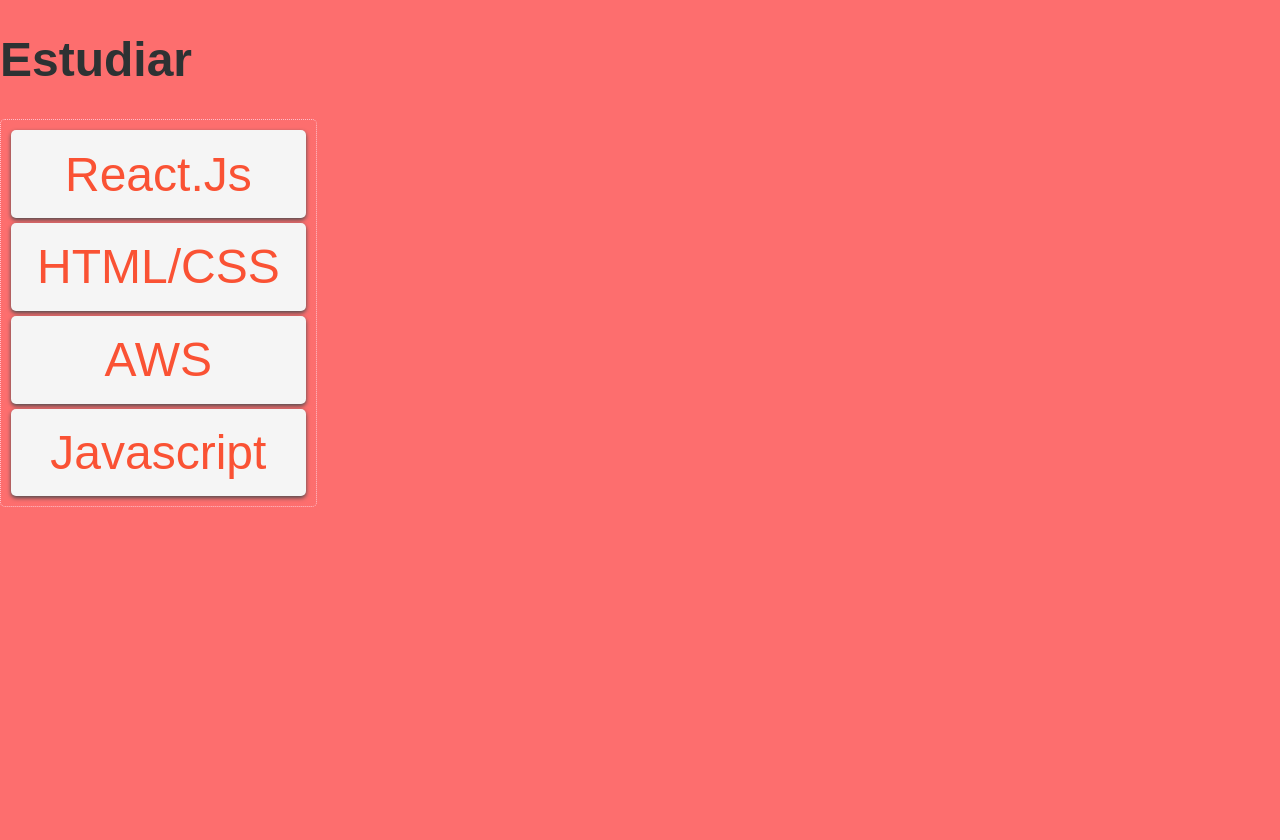
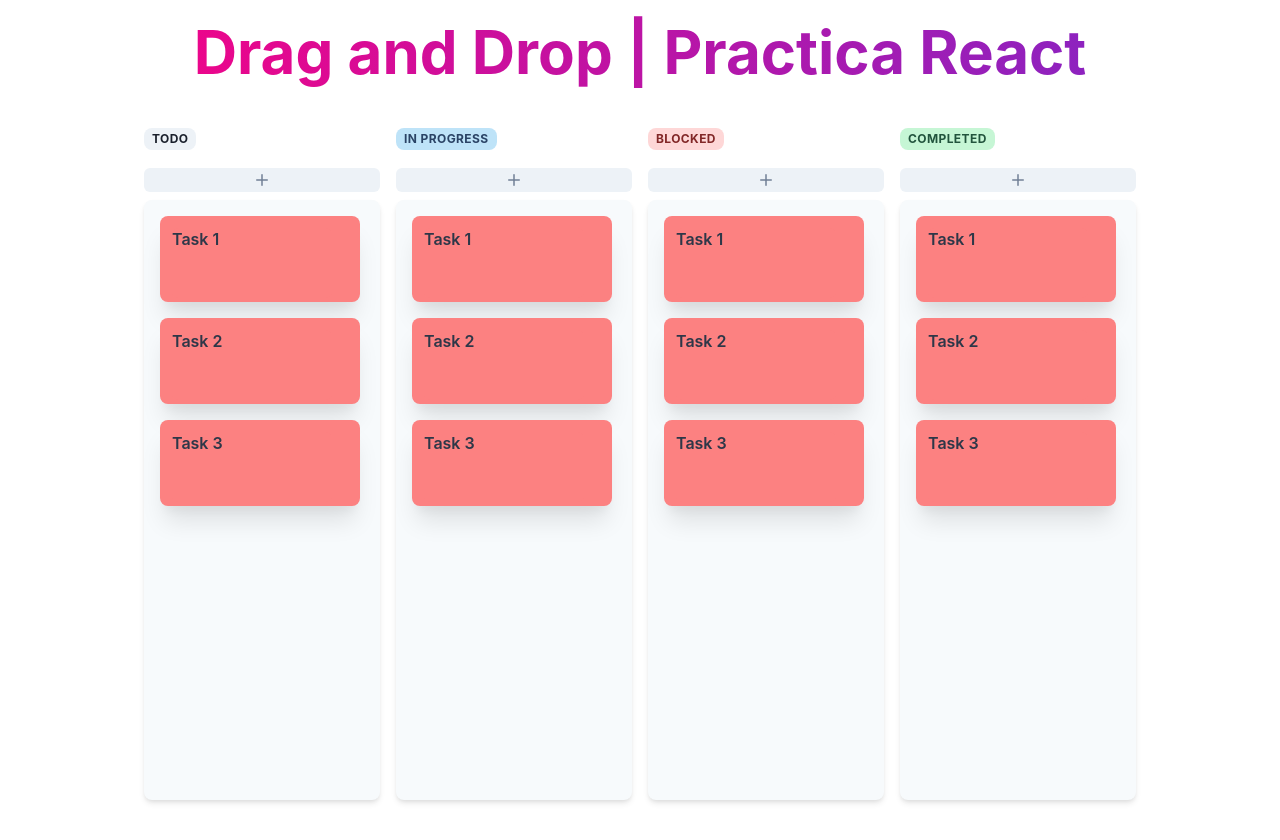
Before and after one commit to AngelGuz/DragDrop, a React (Create React App) app: page / in a window 1280 px wide. Before the commit the page ends 800 px from the top, so only its background shows below. Built offline with nearby package versions, Linux system fonts and the light colour scheme.

Commit message:
Practice Drag and Drop with Chakra UI

```diff
--- a/package.json
+++ b/package.json
@@ -3,6 +3,10 @@
   "version": "0.1.0",
   "private": true,
   "dependencies": {
+    "@chakra-ui/icons": "^2.0.12",
+    "@chakra-ui/react": "^2.4.1",
+    "@emotion/react": "^11.10.5",
+    "@emotion/styled": "^11.10.5",
     "@testing-library/jest-dom": "^5.16.5",
     "@testing-library/react": "^13.4.0",
     "@testing-library/user-event": "^13.5.0",
@@ -10,10 +14,12 @@
     "@types/node": "^16.18.3",
     "@types/react": "^18.0.25",
     "@types/react-dom": "^18.0.9",
+    "framer-motion": "^7.6.12",
     "react": "^18.2.0",
     "react-beautiful-dnd": "^13.1.1",
     "react-dom": "^18.2.0",
     "react-scripts": "^5.0.1",
+    "react-textarea-autosize": "^8.4.0",
     "typescript": "^4.9.3",
     "web-vitals": "^2.1.4"
   },
--- a/src/App.tsx
+++ b/src/App.tsx
@@ -1,6 +1,9 @@
 import { DragDropContext, Draggable, Droppable } from "react-beautiful-dnd";
+import { Heading, Container, SimpleGrid } from '@chakra-ui/react'
 import { useApp } from "./hook/useApp";
 import './App.css'
+import { Column } from "./components/Column";
+import { ColumnType } from "./utils/models";
 
 
 function App() {
@@ -8,33 +11,22 @@
   const { tasks, onDragEndResult } = useApp();
 
   return (
-    <DragDropContext onDragEnd={onDragEndResult}>
-      <div className="App">
-        <h1>Estudiar</h1>
-        <Droppable droppableId="tasks">
-          {(droppableProvided) => (
-            <ul
-              {...droppableProvided.droppableProps}
-              ref={droppableProvided.innerRef}
-              className="task-container"
-            >
-              {tasks.map( (task, index) => (
-                  <Draggable key={task.id} draggableId={task.id} index={index}>
-                    {(provided) => (
-                      <li {...provided.draggableProps} ref={provided.innerRef}
-                        {...provided.dragHandleProps} className="task-item"
-                      >
-                        {task.text}
-                      </li>
-                    )}
-                  </Draggable>
-                ))}
-              {droppableProvided.placeholder}
-            </ul>
-          )}
-        </Droppable>
-      </div>
-    </DragDropContext>
+    <>
+      <Heading fontSize={{base: '4xl', sm: '5xl', md: '6xl'}} fontWeight="bold"
+        textAlign="center" bgGradient="linear(to-l, #7928CA, #FF0080)"
+        bgClip="text" mt={4}
+      >
+        Drag and Drop | Practica React
+      </Heading>
+      <Container maxWidth="container.lg" px={4} py={10}>
+        <SimpleGrid columns={{base: 1, md: 4}} spacing={{base: 16, md: 4}}>
+          <Column column={ColumnType.TO_DO} />
+          <Column column={ColumnType.IN_PROGRESS} />
+          <Column column={ColumnType.BLOCKED} />
+          <Column column={ColumnType.COMPLETED} />
+        </SimpleGrid>
+      </Container>
+    </>
   );
 }
 
--- /dev/null
+++ b/src/components/Column.tsx
@@ -0,0 +1,57 @@
+import { AddIcon } from "@chakra-ui/icons";
+import { Badge, Box, Heading, IconButton, Stack, useColorModeValue } from "@chakra-ui/react";
+import { TaskModel } from "../interface/taskInterface";
+import { ColumnType } from "../utils/models";
+import { Task } from "./Task";
+
+const ColumnColorScheme: Record<ColumnType, string> = {
+    Todo: 'gray',
+    'In Progress': 'blue',
+    Blocked: 'red',
+    Completed: 'green'
+}
+
+const mockTask: TaskModel[] = [
+    {
+        id: '1',
+        title: 'Task 1',
+        column: ColumnType.TO_DO,
+        color: 'red.300'
+    },
+    {
+        id: '2',
+        title: 'Task 2',
+        column: ColumnType.TO_DO,
+        color: 'red.300'
+    },
+    {
+        id: '3',
+        title: 'Task 3',
+        column: ColumnType.TO_DO,
+        color: 'red.300'
+    },
+];
+
+export function Column({column}: {column:ColumnType}){
+    const ColumnTask = mockTask.map((task, index) => (
+        <Task key={task.id} task={task} index={index} />
+    ));
+
+    return (
+        <Box>
+            <Heading fontSize="md" mb={4} letterSpacing="wide">
+                <Badge px={2} py={1} rounded="lg" colorScheme={ColumnColorScheme[column]}>
+                    {column}
+                </Badge>
+            </Heading>
+            <IconButton size="xs" w="full" color={useColorModeValue('gray.500', 'gray.400')} bgColor={useColorModeValue('gray.100', 'gray.700')}
+                _hover={{ bgColor: useColorModeValue('gray.200', 'gray.600') }} py={2} variant="solid" colorScheme="black" aria-label="add-task"
+                icon={ <AddIcon /> } />
+
+            <Stack direction={{ base:'row', md:'column' }} h={{ base:300, md: 600 }} p={4} mt={2} spacing={4}
+                bgColor={ useColorModeValue('gray.50', 'gray.900') } rounded="lg" boxShadow="md" overflow="auto">
+                {ColumnTask}
+            </Stack>
+        </Box>
+    );
+}
--- /dev/null
+++ b/src/components/Task.tsx
@@ -0,0 +1,22 @@
+import { Box, IconButton, Textarea } from "@chakra-ui/react";
+import { TaskModel } from "../interface/taskInterface";
+import { DeleteIcon } from "@chakra-ui/icons";
+
+type TaskProps = {
+    index: number;
+    task: TaskModel;
+}
+
+export function Task({index, task}: TaskProps){
+    return (
+        <Box as="div" role="group" position="relative" rounded="lg" w={200}
+            pl={3} pr={7} pt={3} pb={1} boxShadow="xl" cursor="grab" bgColor={task.color} >
+
+            <IconButton position="absolute" top={0} right={0} zIndex={0} aria-label="delete-task" size="md"
+                colorScheme="solid" color="gray.700" icon={<DeleteIcon/>} opacity={0} _groupHover={{opacity: 1}}/>
+
+            <Textarea value={task.title} fontWeight="semibold" cursor="inherit" border="none" p={0}
+                resize="none" minH={70} maxH={200} focusBorderColor="none" color="gray.700"/>
+        </Box>
+    );
+}
--- /dev/null
+++ b/src/config/theme.tsx
@@ -0,0 +1,13 @@
+import { extendTheme } from "@chakra-ui/react";
+
+const theme = extendTheme({
+    styles: {
+        global: (props: {colorMode: string}) => ({
+            body: {
+                bg: props.colorMode === 'dark' ? 'gray.800' : 'white',
+            }
+        })
+    }
+});
+
+export default theme;
--- a/src/index.tsx
+++ b/src/index.tsx
@@ -1,11 +1,15 @@
+import { ChakraProvider } from '@chakra-ui/react';
 import React from 'react';
 import ReactDOM from 'react-dom/client';
 import './index.css';
 import App from './App';
+import theme from './config/theme';
 
 const root = ReactDOM.createRoot(
   document.getElementById('root') as HTMLElement
 );
 root.render(
-  <App />
+  <ChakraProvider theme={theme}>
+    <App />
+  </ChakraProvider>
 );
--- /dev/null
+++ b/src/interface/taskInterface.tsx
@@ -0,0 +1,8 @@
+import { ColumnType } from "../utils/models";
+
+export interface TaskModel {
+    id: string;
+    title: string;
+    column: ColumnType;
+    color: string;
+}
--- /dev/null
+++ b/src/utils/models.tsx
@@ -0,0 +1,6 @@
+export enum ColumnType {
+    TO_DO = 'Todo',
+    IN_PROGRESS = 'In Progress',
+    BLOCKED = 'Blocked',
+    COMPLETED = 'Completed'
+}
```
Also changed, not shown: 2 other files (tests, documents, lock files or other folders).
